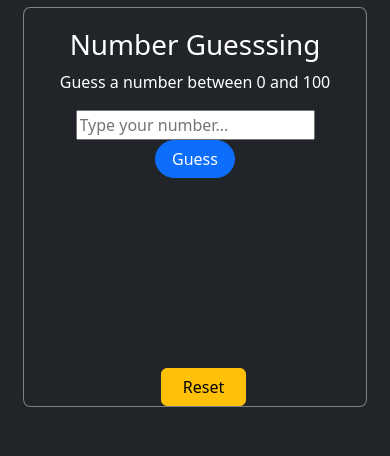
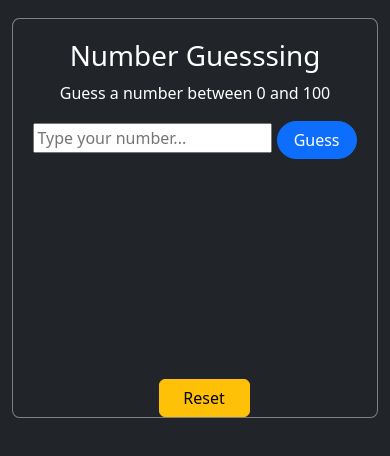
Before and after one commit to MouazMsh/Number-Guessing, a plain HTML site: page index.html in a window 390 px wide. Drawn offline with nearby package versions, Linux system fonts and the light colour scheme; a web font is replaced by a local one.

Commit message:
Update style.css
New Responsiveness.

```diff
--- a/style.css
+++ b/style.css
@@ -47,9 +47,9 @@ input[type="number"] {
   -moz-appearance: textfield;
 }
 
-@media (max-width: 768px) {
+@media (max-width: 991.98px) {
   .inner {
-    margin: 2% 3%;
+    margin: 5% 0px;
     width: 100%;
   }
 }
```
